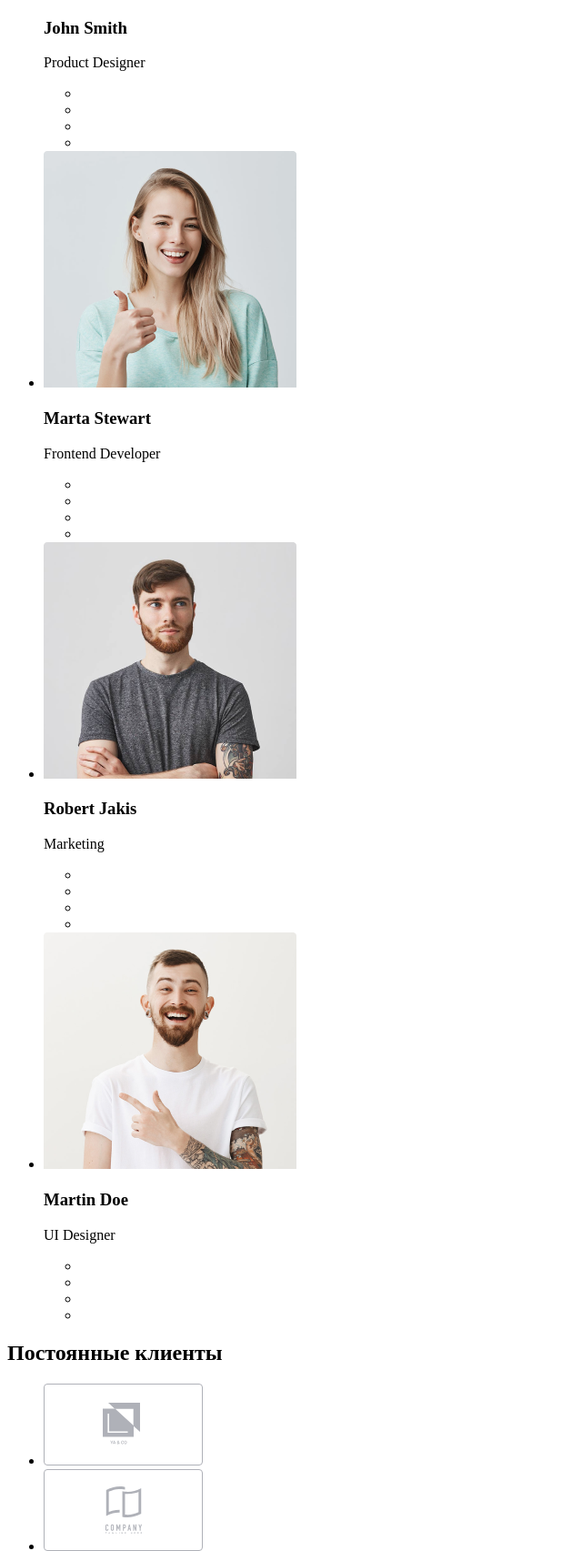
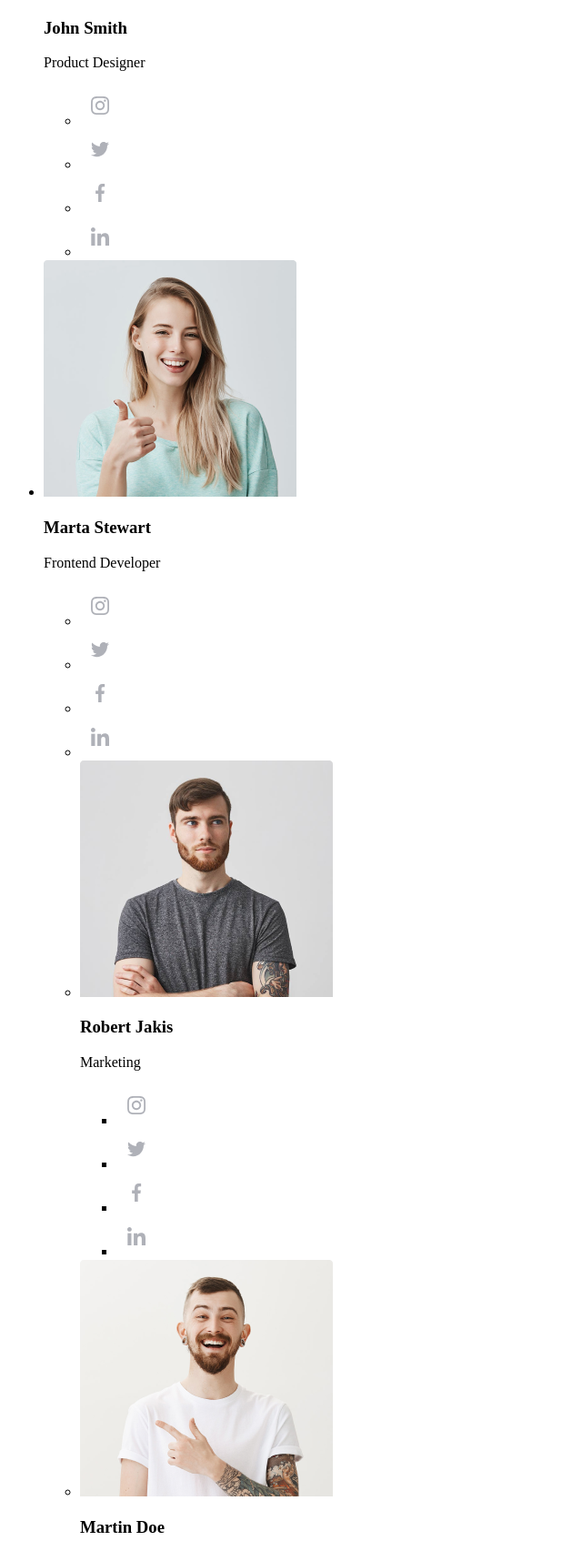
Before and after one commit to candy-panda-v/goit-markup-hw-01, a plain HTML site: page index.html in a window 1280 px wide. Shown: the part 2354-4059 px from the top of the page at 91% size, without its empty margins (0-640 px from the left). Drawn offline with Linux system fonts and the light colour scheme.

Commit message:
hotfix
add social network icons
empty <a> ref - "#"

```diff
--- a/index.html
+++ b/index.html
@@ -9,11 +9,11 @@
     <!--Header-->
     <header>
       <nav>
-        <a href="" lang="en">Web Studio</a>
+        <a href="#" lang="en">Web Studio</a>
         <ul>
-          <li><a href="">Студия</a></li>
-          <li><a href="">Портфолио</a></li>
-          <li><a href="">Контакты</a></li>
+          <li><a href="#">Студия</a></li>
+          <li><a href="#">Портфолио</a></li>
+          <li><a href="#">Контакты</a></li>
         </ul>
       </nav>
       <ul>
@@ -34,7 +34,7 @@
       <!--Hero-->
       <section>
         <h1>эффективные решения для вашего бизнеса</h1>
-        <a href="">Заказать услугу</a>
+        <a href="#">Заказать услугу</a>
       </section>
       <!--Advantages-->
       <section>
@@ -120,10 +120,10 @@
             <h3>John Smith</h3>
             <p lang="en">Product Designer</p>
             <ul>
-              <li><a href="" aria-label="Instagram"></a></li>
-              <li><a href="" aria-label="Twitter"></a></li>
-              <li><a href="" aria-label="Facebook"></a></li>
-              <li><a href="" aria-label="LimkedIn"></a></li>
+              <li><a href="#" aria-label="Instagram"><img src="./images/instagram.svg" alt=""></a></li>
+              <li><a href="#" aria-label="Twitter"><img src="./images/twitter.svg" alt=""></a></li>
+              <li><a href="#" aria-label="Facebook"><img src="./images/facebook.svg" alt=""></a></li>
+              <li><a href="#" aria-label="LimkedIn"><img src="./images/linkedin.svg" alt=""></a></li>
             </ul>
           </li>
           <li>
@@ -136,11 +136,10 @@
             <h3>Marta Stewart</h3>
             <p lang="en">Frontend Developer</p>
             <ul>
-              <li><a href="" aria-label="Instagram"></a></li>
-              <li><a href="" aria-label="Twitter"></a></li>
-              <li><a href="" aria-label="Facebook"></a></li>
-              <li><a href="" aria-label="LimkedIn"></a></li>
-            </ul>
+              <li><a href="#" aria-label="Instagram"><img src="./images/instagram.svg" alt=""></a></li>
+              <li><a href="#" aria-label="Twitter"><img src="./images/twitter.svg" alt=""></a></li>
+              <li><a href="#" aria-label="Facebook"><img src="./images/facebook.svg" alt=""></a></li>
+              <li><a href="#" aria-label="LimkedIn"><img src="./images/linkedin.svg" alt=""></a></li>
           </li>
           <li>
             <img
@@ -152,10 +151,10 @@
             <h3>Robert Jakis</h3>
             <p lang="en">Marketing</p>
             <ul>
-              <li><a href="" aria-label="Instagram"></a></li>
-              <li><a href="" aria-label="Twitter"></a></li>
-              <li><a href="" aria-label="Facebook"></a></li>
-              <li><a href="" aria-label="LimkedIn"></a></li>
+              <li><a href="#" aria-label="Instagram"><img src="./images/instagram.svg" alt=""></a></li>
+              <li><a href="#" aria-label="Twitter"><img src="./images/twitter.svg" alt=""></a></li>
+              <li><a href="#" aria-label="Facebook"><img src="./images/facebook.svg" alt=""></a></li>
+              <li><a href="#" aria-label="LimkedIn"><img src="./images/linkedin.svg" alt=""></a></li>
             </ul>
           </li>
           <li>
@@ -168,10 +167,10 @@
             <h3>Martin Doe</h3>
             <p lang="en">UI Designer</p>
             <ul>
-              <li><a href="" aria-label="Instagram"></a></li>
-              <li><a href="" aria-label="Twitter"></a></li>
-              <li><a href="" aria-label="Facebook"></a></li>
-              <li><a href="" aria-label="LimkedIn"></a></li>
+              <li><a href="#" aria-label="Instagram"><img src="./images/instagram.svg" alt=""></a></li>
+              <li><a href="#" aria-label="Twitter"><img src="./images/twitter.svg" alt=""></a></li>
+              <li><a href="#" aria-label="Facebook"><img src="./images/facebook.svg" alt=""></a></li>
+              <li><a href="#" aria-label="LimkedIn"><img src="./images/linkedin.svg" alt=""></a></li>
             </ul>
           </li>
         </ul>
@@ -208,10 +207,10 @@
       </address>
       <h3>присоединяйтесь</h3>
       <ul>
-        <li><a href="" aria-label="Instagram"></a></li>
-        <li><a href="" aria-label="Twitter"></a></li>
-        <li><a href="" aria-label="Facebook"></a></li>
-        <li><a href="" aria-label="LimkedIn"></a></li>
+              <li><a href="#" aria-label="Instagram"><img src="./images/instagram.svg" alt=""></a></li>
+              <li><a href="#" aria-label="Twitter"><img src="./images/twitter.svg" alt=""></a></li>
+              <li><a href="#" aria-label="Facebook"><img src="./images/facebook.svg" alt=""></a></li>
+              <li><a href="#" aria-label="LimkedIn"><img src="./images/linkedin.svg" alt=""></a></li>
       </ul>
       <p>2020 | Developed by GoIT Students</p>
     </footer>
```
Also changed, not shown: images/facebook.svg (added), images/instagram.svg (added), images/linkedin.svg (added), images/twitter.svg (added).
